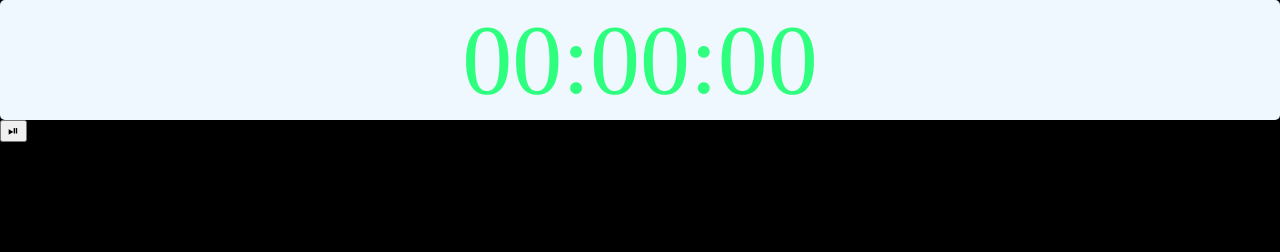
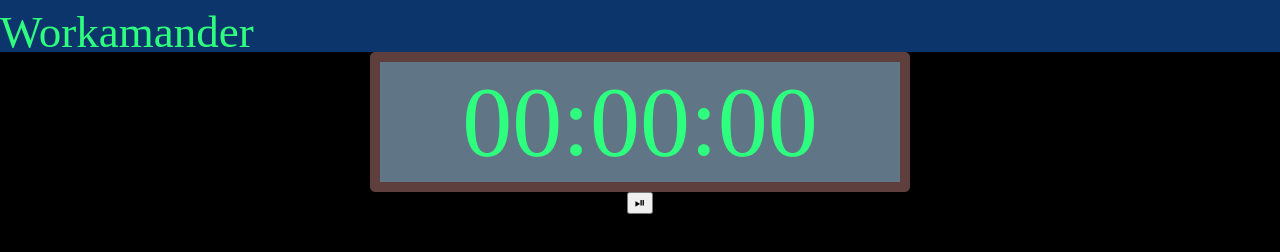
Before and after one commit to goldjared/workamander, a website built with webpack: page src/index.html in a window 1280 px wide. Built offline with nearby package versions, Linux system fonts and the light colour scheme.

Commit message:
add header to html, stylize page elements

```diff
--- a/src/index.html
+++ b/src/index.html
@@ -6,6 +6,10 @@
     <meta name="viewport" content="width=device-width, initial-scale=1" />
   </head>
   <body>
+    <header>
+      <div class="title">Workamander</div>
+
+    </header>
     <div class="clock"></div>
     <div class="container"></div>
   </body>
--- a/src/style.css
+++ b/src/style.css
@@ -53,12 +53,21 @@ table {
   color: rgb(47, 255, 127);
 }
 
+body {
+  display: flex;
+  flex-direction: column;
+  justify-content: center;
+  align-items: center;
+}
+
 .clock {
   display: flex;
-  background-color: aliceblue;
+  background-color: rgb(96, 117, 134);
   font-size: 100px;
   padding: 10px;
+  border: solid rgb(95, 62, 62) 10px;
   border-radius: 5px;
+  width: 5em;
   justify-content: center;
 }
 
@@ -68,3 +77,14 @@ table {
   border-radius: 5px;
   font-size: 30px;
 }
+
+header {
+  background-color: rgb(11, 53, 107);
+  height: 2em;
+  width: 100%;
+  padding: 10px;
+}
+
+.title {
+  font-size: 45px;
+}
```
